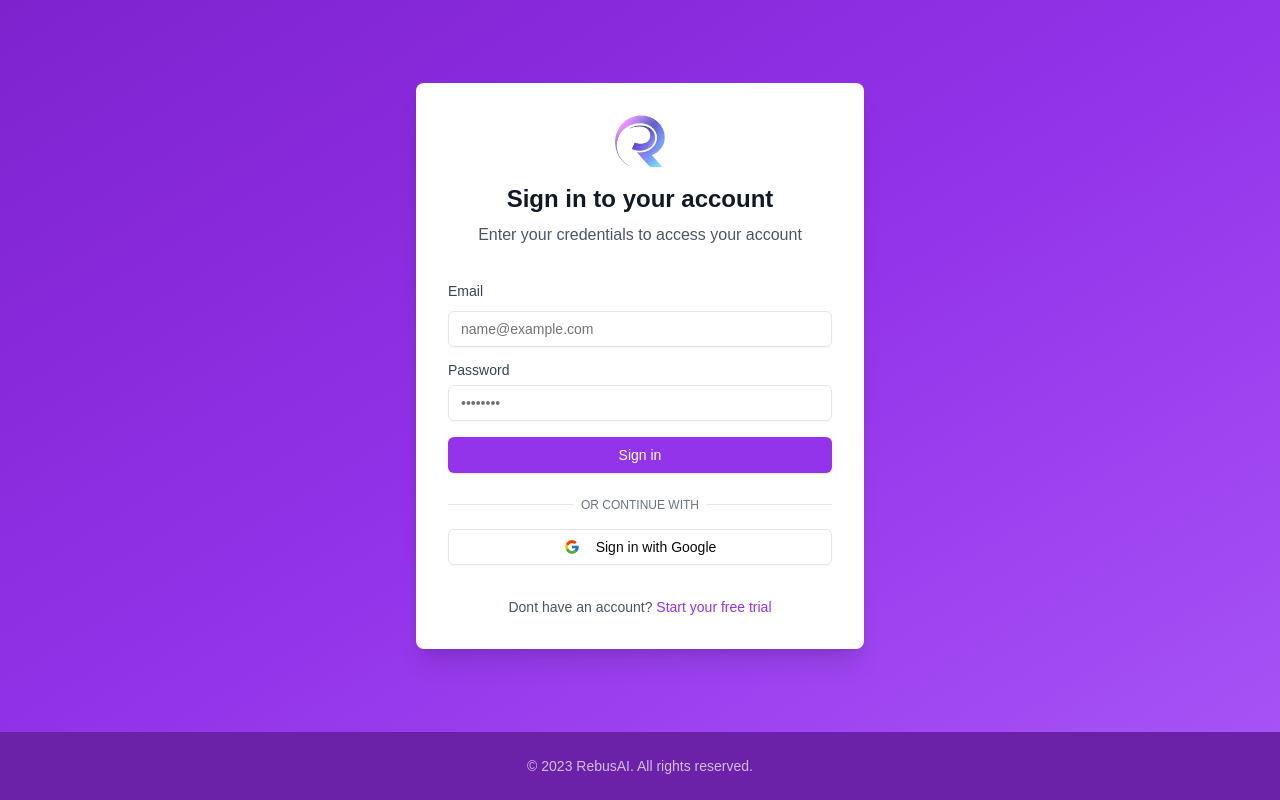
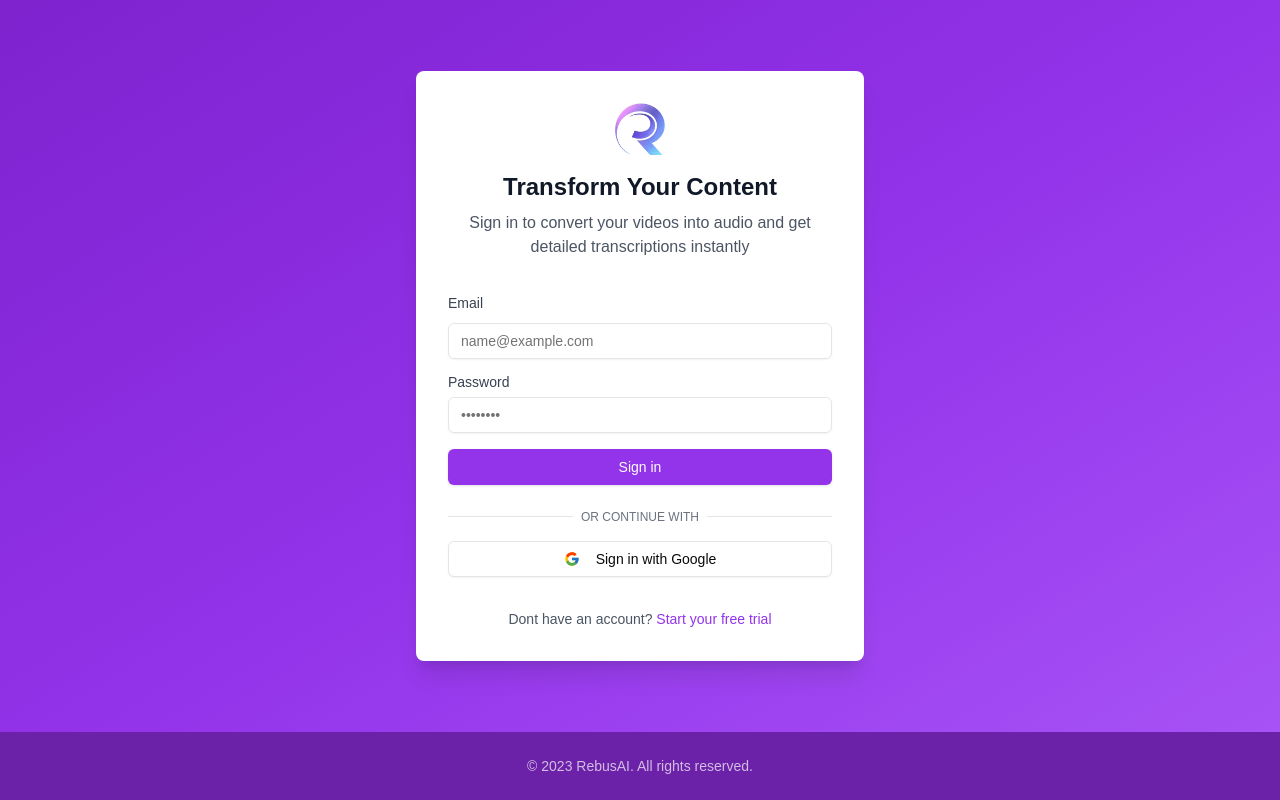
Before and after one commit to Haddad308/poadcast-builder, a Next.js app: page /signin in a window 1280 px wide. Built offline with nearby package versions, Linux system fonts and the light colour scheme; no server answers.

Commit message:
feat: update page titles and descriptions for video to audio conversion app

```diff
--- a/app/layout.tsx
+++ b/app/layout.tsx
@@ -14,8 +14,8 @@ const geistMono = Geist_Mono({
 });
 
 export const metadata: Metadata = {
-  title: "Create Next App",
-  description: "Generated by create next app",
+  title: "Convert Video to Audio",
+  description: "Convert video to audio easily and quickly",
 };
 
 export default function RootLayout({
@@ -25,6 +25,9 @@ export default function RootLayout({
 }>) {
   return (
     <html lang="en">
+      <head>
+        <link rel="icon" href="/logo.webp" sizes="any" />
+      </head>
       <body
         className={`${geistSans.variable} ${geistMono.variable} antialiased`}
       >
--- a/app/signin/page.tsx
+++ b/app/signin/page.tsx
@@ -68,10 +68,11 @@ export default function LoginPage() {
               <Image src={"/logo.webp"} width={50} height={50} alt="logo" />
             </div>
             <h1 className="text-2xl font-bold text-gray-900">
-              Sign in to your account
+              Transform Your Content
             </h1>
             <p className="text-gray-600 mt-2">
-              Enter your credentials to access your account
+              Sign in to convert your videos into audio and get detailed
+              transcriptions instantly
             </p>
           </div>
 
@@ -101,12 +102,6 @@ export default function LoginPage() {
                 <Label htmlFor="password" className="text-gray-700">
                   Password
                 </Label>
-                {/* <Link
-                  href="#"
-                  className="text-sm text-purple-600 hover:text-purple-800"
-                >
-                  Forgot password?
-                </Link> */}
               </div>
               <Input
                 id="password"
```
